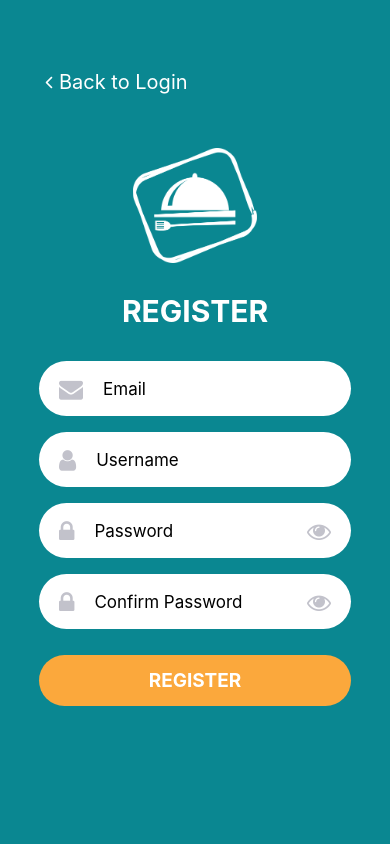
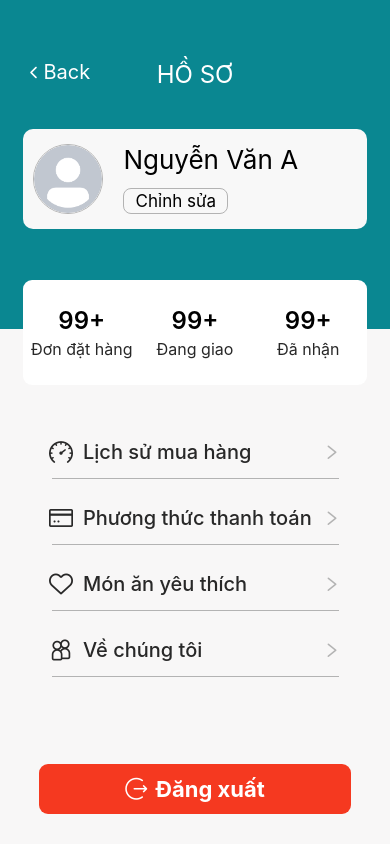
Before and after one commit to QuachNgoc/NT118.N21_Nhom17_MCKEYS, a React Native app: screen /ProfileScreen in a window 390 px wide. Built offline with nearby package versions, Linux system fonts and the light colour scheme.

Commit message:
add profileScreen

```diff
--- /dev/null
+++ b/src/components/GoBackBtn.js
@@ -0,0 +1,43 @@
+import React from 'react';
+import { Text, TouchableOpacity } from 'react-native';
+import Icon from 'react-native-vector-icons/Feather';
+import { Colors } from '../contants';
+
+const GoBackBtn = ({navigation, text, navigateTo }) => {
+
+  const handlePress = () => {
+    if (navigateTo) {
+      navigation.navigate(navigateTo);
+    } else {
+      navigation.goBack();
+    }
+  }
+
+  return (
+    <TouchableOpacity
+      style={styles.goToBackBtn}
+      onPress={handlePress}
+    >
+      <Icon style={styles.goToBackBtnText} name="chevron-left" />
+      {text && <Text style={styles.goToBackBtnText}>{text}</Text>}
+    </TouchableOpacity>
+  );
+};
+
+const styles = {
+  goToBackBtn: {
+    flexDirection: 'row',
+    alignItems: 'center',
+    justifyContent: 'flex-start',
+    marginBottom: 30,
+    position: 'absolute',
+    top: 60,
+    left: '6%'
+  },
+  goToBackBtnText: {
+    fontSize: 20,
+    color: Colors.DEFAULT_WHITE
+  }
+}
+
+export default GoBackBtn;
--- a/src/components/index.js
+++ b/src/components/index.js
@@ -1,3 +1,3 @@
 import InputWithIcon from './InputWithIcon';
-
-export { InputWithIcon };
+import GoBackBtn from './GoBackBtn';
+export { InputWithIcon, GoBackBtn };
--- a/src/contants/Images.js
+++ b/src/contants/Images.js
@@ -1,4 +1,5 @@
 export default {
-  PLATE: require("../../assets/images/plate.png"),
-  GOOGLE_ICON: require("../../assets/images/google_icon.png"),
+  PLATE: require('../../assets/images/plate.png'),
+  GOOGLE_ICON: require('../../assets/images/google_icon.png'),
+  AVATAR: require('../../assets/images/avatar.png'),
 };
--- a/src/navigators/index.js
+++ b/src/navigators/index.js
@@ -1,6 +1,12 @@
 import { NavigationContainer } from '@react-navigation/native';
 import { createStackNavigator } from '@react-navigation/stack';
-import { LoginScreen, RegisterScreen, SplashScreen } from '../screens';
+import {
+  LoginScreen,
+  ProfileScreen,
+  RegisterScreen,
+  SplashScreen,
+  ProfileEditScreen
+} from '../screens';
 
 const Stack = createStackNavigator();
 
@@ -8,12 +14,14 @@ const Navigators = () => {
   return (
     <NavigationContainer>
       <Stack.Navigator
-        initialRouteName="RegisterScreen"
+        initialRouteName="ProfileScreen"
         screenOptions={{ headerShown: false }}
       >
         <Stack.Screen name="SplashScreen" component={SplashScreen} />
         <Stack.Screen name="LoginScreen" component={LoginScreen} />
         <Stack.Screen name="RegisterScreen" component={RegisterScreen} />
+        <Stack.Screen name="ProfileScreen" component={ProfileScreen} />
+        <Stack.Screen name="ProfileEditScreen" component={ProfileEditScreen} />
       </Stack.Navigator>
     </NavigationContainer>
   );
--- /dev/null
+++ b/src/screens/ProfileEditScreen.js
@@ -0,0 +1,26 @@
+import React from 'react';
+import {
+  SafeAreaView,
+  TouchableOpacity,
+  Image,
+  StyleSheet,
+} from 'react-native';
+import { Colors, Images } from '../contants';
+import { GoBackBtn } from '../components';
+
+const ProfileEditScreen = ({ navigation }) => {
+  return (
+    <SafeAreaView style={styles.container}>
+      <GoBackBtn navigation={navigation} text="Back" />
+    </SafeAreaView>
+  );
+};
+
+const styles = StyleSheet.create({
+  container: {
+    backgroundColor: Colors.DEFAULT_GREEN,
+    height: '100%',
+  },
+});
+
+export default ProfileEditScreen;
--- /dev/null
+++ b/src/screens/ProfileScreen.js
@@ -0,0 +1,261 @@
+import React from 'react';
+import {
+  Text,
+  SafeAreaView,
+  View,
+  StyleSheet,
+  TouchableOpacity,
+  Image,
+  FlatList,
+} from 'react-native';
+import Icon from 'react-native-vector-icons/AntDesign';
+import { Colors, Images } from '../contants';
+import GoBackBtn from '../components/GoBackBtn';
+
+const DATA = [
+  {
+    title: 'Lịch sử mua hàng',
+    icon: 'dashboard',
+  },
+  {
+    title: 'Phương thức thanh toán',
+    icon: 'creditcard',
+  },
+  {
+    title: 'Món ăn yêu thích',
+    icon: 'hearto',
+  },
+  {
+    title: 'Về chúng tôi',
+    icon: 'team',
+  },
+];
+
+const ProfileScreen = ({ navigation }) => {
+  return (
+    <SafeAreaView style={styles.container}>
+      <View style={styles.titleContainer}>
+
+        <GoBackBtn
+          navigation={navigation}
+          text='Back'
+          style={styles.goBackBtn}
+        />
+
+        <Text style={styles.title}>Hồ sơ</Text>
+
+        <View style={styles.userContainer}>
+          <TouchableOpacity
+            style={styles.userAvatar}
+            onPress={() => navigation.push('ProfileEditScreen')}
+          >
+            <Image
+              source={Images.AVATAR}
+              resizeMode="contain"
+              style={styles.userImage}
+            />
+          </TouchableOpacity>
+          <View style={styles.userInfo}>
+            <Text style={styles.userName}>Nguyễn Văn A</Text>
+            <TouchableOpacity
+              style={styles.userEdit}
+              onPress={() => navigation.push('ProfileEditScreen')}
+            >
+              <Text style={styles.userEditText}>Chỉnh sửa</Text>
+            </TouchableOpacity>
+          </View>
+        </View>
+
+        <View style={styles.infoContainer}>
+          <View style={styles.infoItem}>
+            <Text style={styles.infoItemNum}>99+</Text>
+            <Text style={styles.infoItemText}>Đơn đặt hàng</Text>
+          </View>
+          <View style={styles.infoItem}>
+            <Text style={styles.infoItemNum}>99+</Text>
+            <Text style={styles.infoItemText}>Đang giao</Text>
+          </View>
+          <View style={styles.infoItem}>
+            <Text style={styles.infoItemNum}>99+</Text>
+            <Text style={styles.infoItemText}>Đã nhận</Text>
+          </View>
+        </View>
+      </View>
+
+      <FlatList
+        style={styles.list}
+        data={DATA}
+        renderItem={({ item }) => (
+          <ProfileItem title={item.title} icon={item.icon} />
+        )}
+      />
+
+      <TouchableOpacity style={styles.logout}>
+        <Icon style={styles.logoutIcon} name="logout" />
+        <Text style={styles.logoutText}>Đăng xuất</Text>
+      </TouchableOpacity>
+    </SafeAreaView>
+  );
+};
+
+const ProfileItem = (props) => {
+  return (
+    <TouchableOpacity style={styles.profileItemContainer}>
+      <Icon style={styles.profileItemIcon} name={props.icon} />
+      <Text style={styles.profileItemText}>{props.title}</Text>
+      <Icon style={styles.profileItemRight} name="right" />
+      <View style={styles.line}></View>
+    </TouchableOpacity>
+  );
+};
+
+const styles = StyleSheet.create({
+  container: {
+    flexDirection: 'column',
+    alignItems: 'center',
+    width: '100%',
+    height: '100%',
+    backgroundColor: Colors.LIGHT_GREY,
+  },
+  titleContainer: {
+    flexDirection: 'column',
+    alignItems: 'center',
+    paddingTop: 60,
+    paddingBottom: 100,
+    backgroundColor: Colors.DEFAULT_GREEN,
+    width: '100%',
+    position: 'relative',
+    marginBottom: 90,
+  },
+  title: {
+    textTransform: 'uppercase',
+    fontSize: 24,
+    color: Colors.DEFAULT_WHITE,
+    marginBottom: 40,
+  },
+  userContainer: {
+    flexDirection: 'row',
+    paddingVertical: 15,
+    paddingHorizontal: 10,
+    backgroundColor: Colors.SECONDARY_WHITE,
+    width: '88%',
+    borderRadius: 10,
+  },
+  userAvatar: {
+    marginRight: 20,
+    borderWidth: 1,
+    borderStyle: 'solid',
+    borderColor: Colors.DARK_FIVE,
+    height: 70,
+    width: 70,
+    borderRadius: 35,
+  },
+  userImage: {
+    width: '100%',
+    height: '100%',
+    borderRadius: 35,
+  },
+  userInfo: {
+    flexDirection: 'column',
+    justifyContent: 'space-between',
+  },
+  userName: {
+    fontSize: 26,
+    marginBottom: 3,
+  },
+  userEdit: {
+    borderColor: Colors.DARK_FIVE,
+    borderRadius: 8,
+    borderWidth: 1,
+    width: '60%',
+    paddingVertical: 2,
+  },
+  userEditText: {
+    textAlign: 'center',
+    fontSize: 17,
+  },
+  infoContainer: {
+    flexDirection: 'row',
+    justifyContent: 'center',
+    backgroundColor: Colors.DEFAULT_WHITE,
+    width: '88%',
+    position: 'absolute',
+    top: 280,
+    paddingVertical: 26,
+    borderRadius: 9,
+    elevation: 1,
+  },
+  infoItem: {
+    flexDirection: 'column',
+    alignItems: 'center',
+    width: '33%',
+  },
+  infoItemNum: {
+    fontSize: 24,
+    fontWeight: 600,
+  },
+  infoItemText: {
+    color: Colors.DARK_FOUR,
+    fontSize: 16,
+    marginTop: 4,
+  },
+  list: {
+    width: '80%',
+  },
+  profileItemContainer: {
+    flexDirection: 'row',
+    position: 'relative',
+    width: '100%',
+    alignItems: 'center',
+    paddingVertical: 14,
+    borderRadius: 9,
+    marginVertical: 6,
+  },
+  profileItemIcon: {
+    fontSize: 24,
+    marginHorizontal: 10,
+    fontWeight: 500,
+    color: Colors.DARK_FOUR,
+  },
+  profileItemText: {
+    fontSize: 20,
+    fontWeight: 500,
+    color: Colors.DARK_FOUR,
+  },
+  profileItemRight: {
+    fontSize: 18,
+    position: 'absolute',
+    right: 10,
+    color: Colors.DARK_FIVE,
+  },
+  line: {
+    height: 1,
+    backgroundColor: Colors.DARK_FIVE,
+    width: '92%',
+    position: 'absolute',
+    bottom: 0,
+    right: '4%',
+  },
+  logout: {
+    flexDirection: 'row',
+    width: '80%',
+    backgroundColor: Colors.DEFAULT_RED,
+    alignItems: 'center',
+    borderRadius: 9,
+    padding: 12,
+    justifyContent: 'center',
+    marginBottom: 30,
+  },
+  logoutIcon: {
+    color: Colors.DEFAULT_WHITE,
+    fontSize: 22,
+    marginRight: 8,
+  },
+  logoutText: {
+    color: Colors.DEFAULT_WHITE,
+    fontSize: 22,
+    fontWeight: 'bold',
+  },
+});
+
+export default ProfileScreen;
--- a/src/screens/RegisterScreen.js
+++ b/src/screens/RegisterScreen.js
@@ -4,7 +4,7 @@ import Icon from 'react-native-vector-icons/Feather';
 
 import { Display } from '../utils';
 import { Colors, Images } from '../contants';
-import { InputWithIcon } from '../components';
+import { GoBackBtn, InputWithIcon } from '../components';
 
 const RegisterScreen = ({ navigation }) => {
   const [username, setUsername] = useState('');
@@ -21,10 +21,9 @@ const RegisterScreen = ({ navigation }) => {
 
   return (
     <View style={styles.container}>
-      <TouchableOpacity style={styles.goToBackBtn} onPress={() => navigation.navigate("LoginScreen")}>
-        <Icon style={styles.goToBackBtnText} name="chevron-left" />
-        <Text style={styles.goToBackBtnText} >Back to Login</Text>
-      </TouchableOpacity>
+      <GoBackBtn
+        text='Back to login'
+      />
 
       <Image source={Images.PLATE} resizeMode="contain" style={styles.image} />
 
@@ -98,19 +97,6 @@ const styles = StyleSheet.create({
     fontSize: 19,
     textTransform: 'uppercase',
     textAlign: 'center',
-  },
-  goToBackBtn: {
-    width: '80%',
-    flexDirection: 'row',
-    alignItems: 'center',
-    justifyContent: 'flex-start',
-    marginBottom: 30,
-    position: 'absolute',
-    top: 70
-  },
-  goToBackBtnText: {
-    fontSize: 20,
-    color: Colors.DEFAULT_WHITE
   }
 });
 
--- a/src/screens/index.js
+++ b/src/screens/index.js
@@ -1,4 +1,6 @@
 import SplashScreen from './SpalshScreen';
 import LoginScreen from './LoginScreen';
 import RegisterScreen from './RegisterScreen';
-export { SplashScreen, LoginScreen, RegisterScreen };
+import ProfileScreen from './ProfileScreen';
+import ProfileEditScreen from './ProfileEditScreen';
+export { SplashScreen, LoginScreen, RegisterScreen, ProfileScreen, ProfileEditScreen };
```
Also changed, not shown: assets/images/avatar.png (added).
